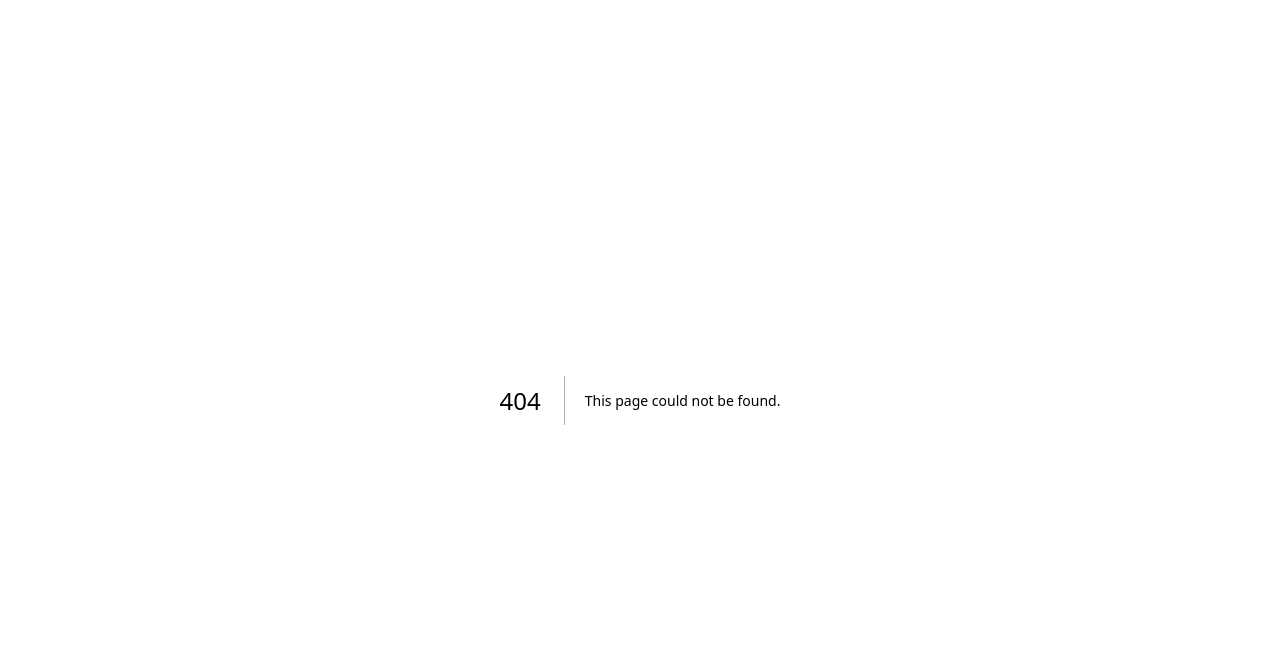
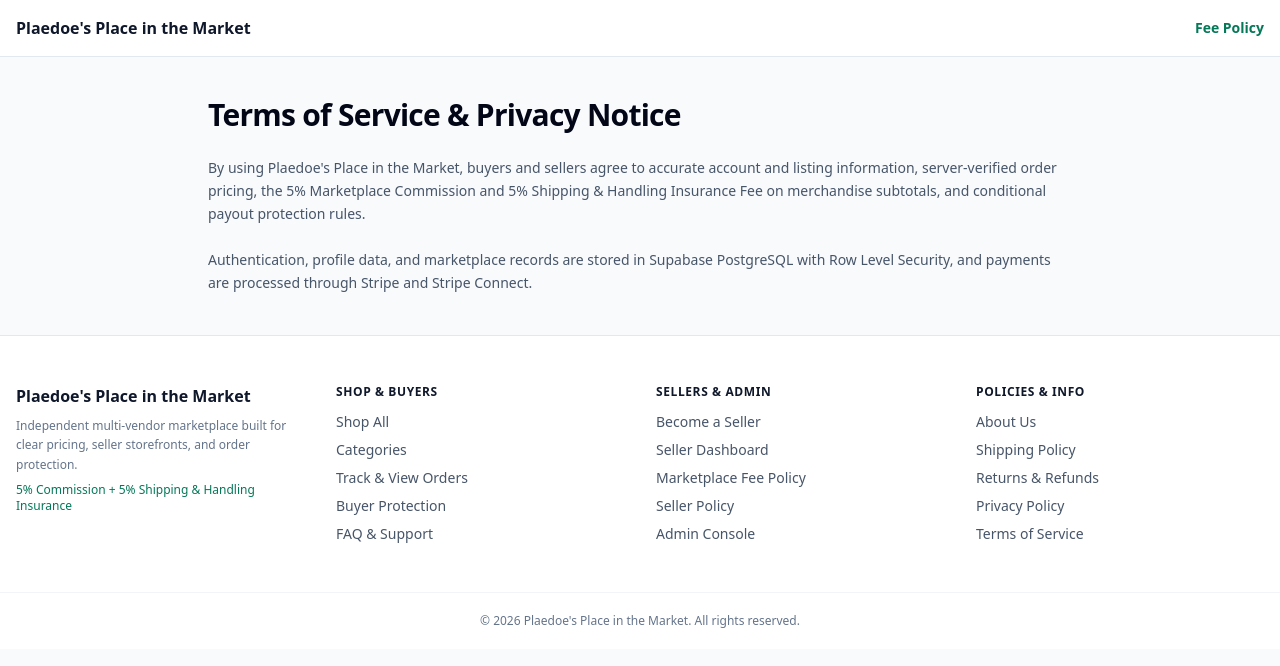
Before and after one commit to creevesunc/Plaedoes-place-in-the-marketplace-, a Next.js app: page /terms in a window 1280 px wide. Before the commit this address had no page. Shown: the top 666 px of the page. Built offline with nearby package versions, Linux system fonts and the light colour scheme.

Commit message:
Add Terms of Service page component

```diff
--- /dev/null
+++ b/src/app/terms/page.tsx
@@ -0,0 +1,37 @@
+import Link from "next/link";
+import { MarketplaceFooter } from "@/components/MarketplaceFooter";
+
+export default function TermsOfServicePage() {
+  return (
+    <div className="min-h-screen bg-slate-50 text-slate-900">
+      <header className="border-b border-slate-200 bg-white">
+        <div className="mx-auto flex max-w-7xl items-center justify-between px-4 py-4">
+          <Link href="/" className="text-base font-bold text-slate-900">
+            Plaedoe&apos;s Place in the Market
+          </Link>
+          <Link href="/marketplace-fee-policy" className="text-sm font-semibold text-emerald-700 hover:underline">
+            Fee Policy
+          </Link>
+        </div>
+      </header>
+
+      <main className="mx-auto max-w-4xl px-4 py-10 space-y-6">
+        <h1 className="text-3xl font-extrabold tracking-tight text-slate-950">
+          Terms of Service &amp; Privacy Notice
+        </h1>
+        <p className="text-sm leading-relaxed text-slate-600">
+          By using Plaedoe&apos;s Place in the Market, buyers and sellers agree to accurate
+          account and listing information, server-verified order pricing, the 5% Marketplace
+          Commission and 5% Shipping &amp; Handling Insurance Fee on merchandise subtotals, and
+          conditional payout protection rules.
+        </p>
+        <p className="text-sm leading-relaxed text-slate-600">
+          Authentication, profile data, and marketplace records are stored in Supabase PostgreSQL
+          with Row Level Security, and payments are processed through Stripe and Stripe Connect.
+        </p>
+      </main>
+
+      <MarketplaceFooter />
+    </div>
+  );
+}
```
